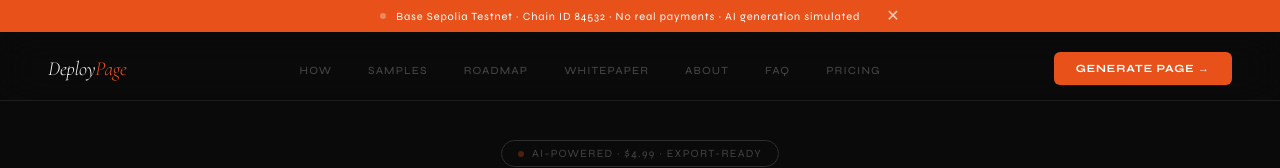
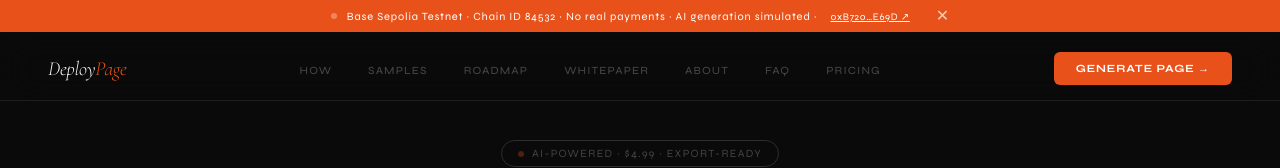
Before and after one commit to yusufsafary/deploypage, a website: page public/index.html in a window 1280 px wide. Shown: the top 168 px of the page. Drawn offline with nearby package versions, Linux system fonts and the light colour scheme.

Commit message:
update: public/index.html

```diff
--- a/public/index.html
+++ b/public/index.html
@@ -1178,7 +1178,7 @@ document.addEventListener('keydown', e => { if (e.key === 'Escape') { closeFlow(
 <!-- Base Sepolia Contract Info (injected by DeployPage) -->
 <script>
 (function(){
-  const CONTRACT = window.__DEPLOYPAGE_CONTRACT__ || '';
+  const CONTRACT = window.__DEPLOYPAGE_CONTRACT__ || '0xB720952ae3c1dA89C0C452cDEeE47b99F1A8E69D';
   const CHAIN_ID  = 84532;
   const EXPLORER  = 'https://sepolia.basescan.org';
 
```
